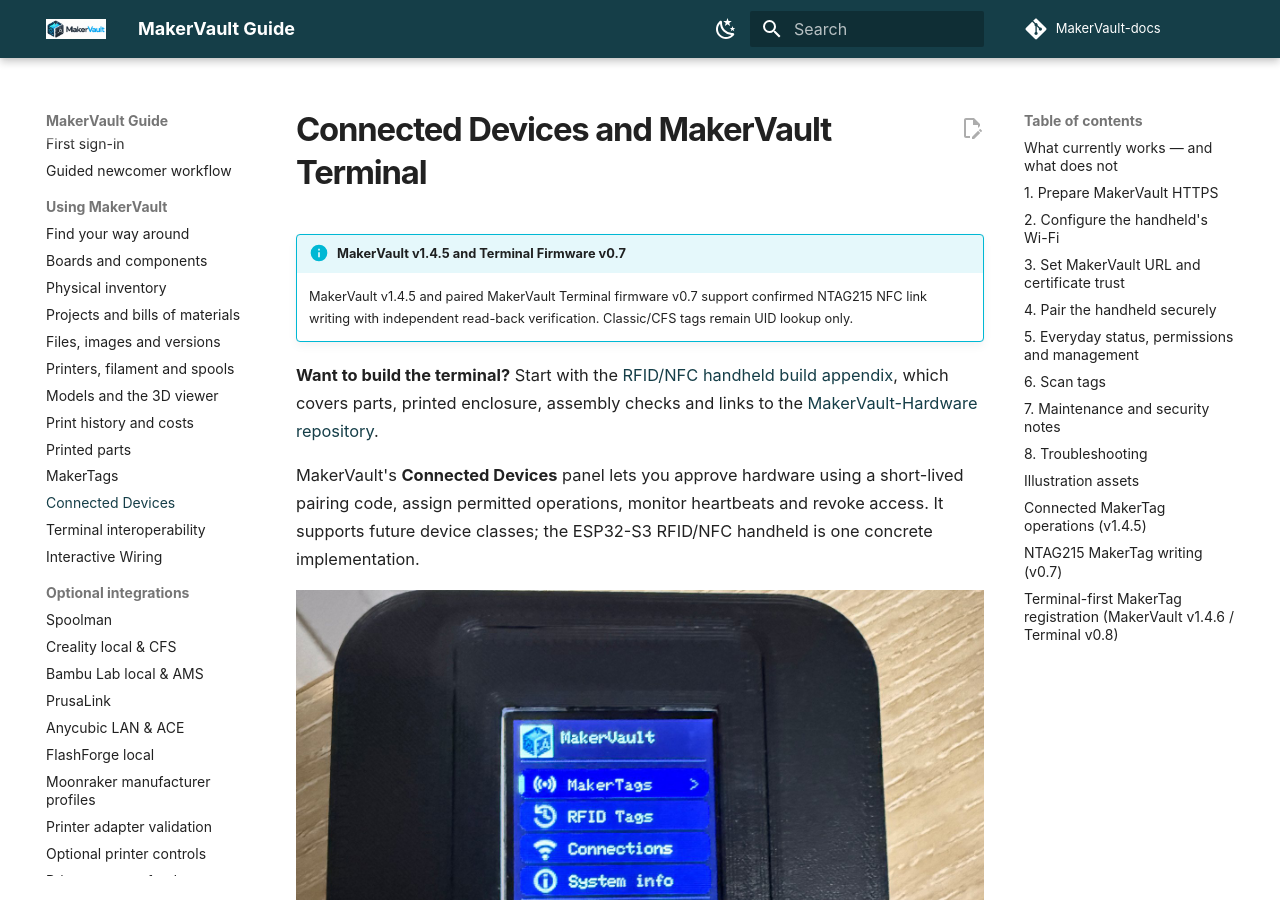
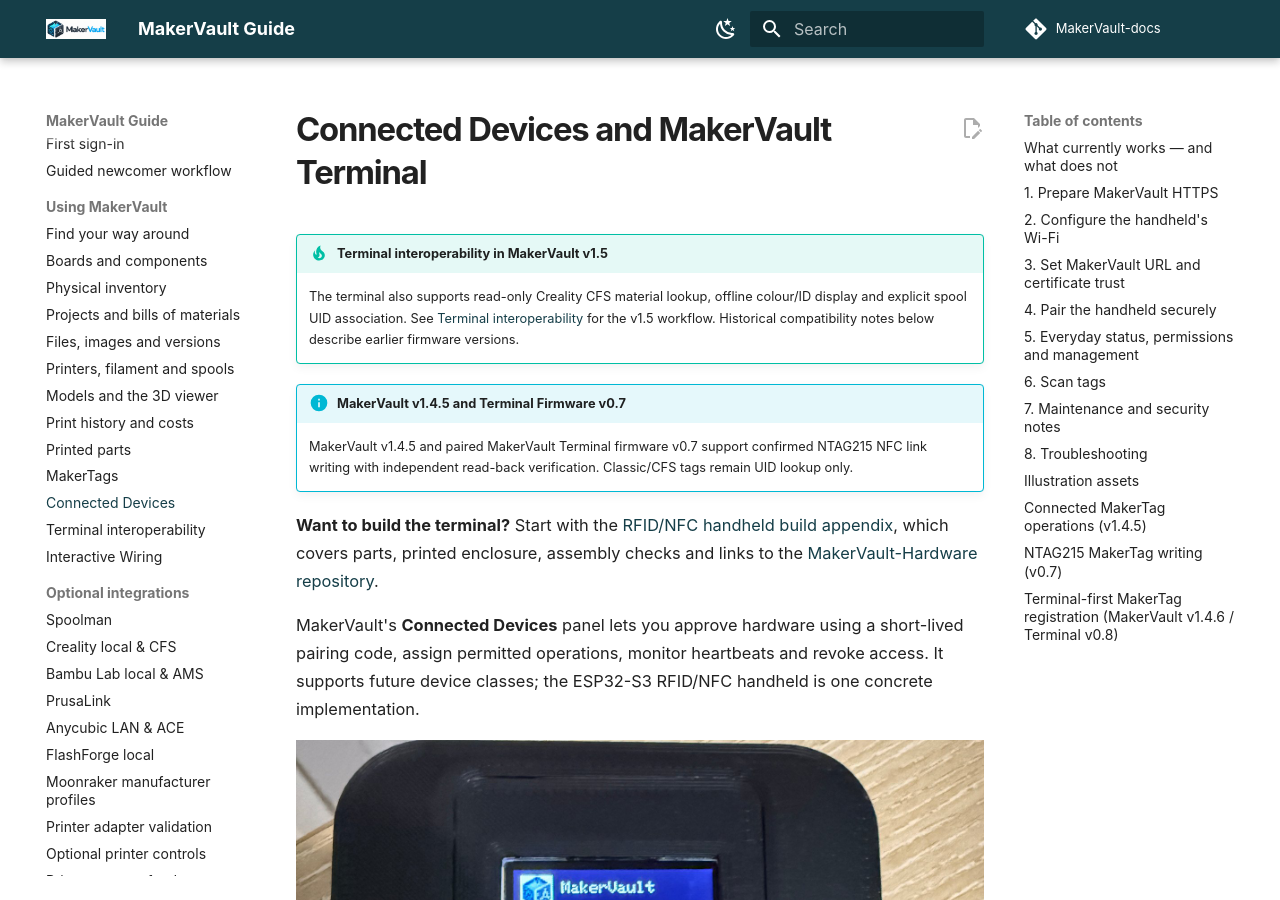
Before and after one commit to gavrd7/MakerVault-docs, an MkDocs documentation site: the page built from docs/guide/using/connected-devices.md, in a window 1280 px wide and 900 px high. Built offline with MkDocs 1.6.1 and Material for MkDocs 9.7.7, drawn with Linux system fonts in a browser that asks for light colours; comment, search, counter and statistics services are not loaded.

Commit message:
docs: cross-link new terminal and printer material workflows in existing guide

```diff
--- a/docs/guide/using/connected-devices.md
+++ b/docs/guide/using/connected-devices.md
@@ -1,4 +1,7 @@
 # Connected Devices and MakerVault Terminal
+
+!!! tip "Terminal interoperability in MakerVault v1.5"
+    The terminal also supports read-only Creality CFS material lookup, offline colour/ID display and explicit spool UID association. See [Terminal interoperability](terminal-interoperability.md) for the v1.5 workflow. Historical compatibility notes below describe earlier firmware versions.
 
 !!! info "MakerVault v1.4.5 and Terminal Firmware v0.7"
     MakerVault v1.4.5 and paired MakerVault Terminal firmware v0.7 support confirmed NTAG215 NFC link writing with independent read-back verification. Classic/CFS tags remain UID lookup only.
```
